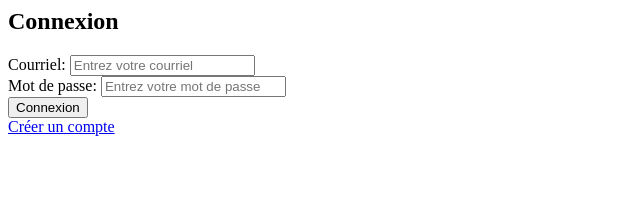
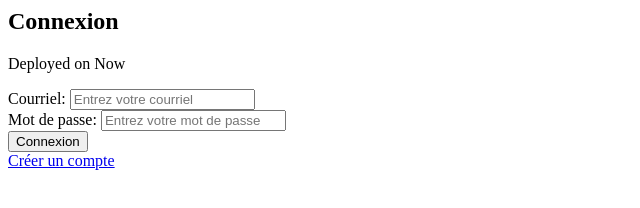
Before and after one commit to gadgetsan/IDK-do_Backend, a website: page minifront/login.htm in a window 1280 px wide. Shown: the whole page, without its empty margins (0-640 px from the left). Drawn offline with Linux system fonts and the light colour scheme.

Commit message:
small changes to test Zeit

```diff
--- a/minifront/login.htm
+++ b/minifront/login.htm
@@ -1,5 +1,6 @@
 <html>
 <h2>Connexion</h2>
+<p>Deployed on Now</p>
 <form method="post">
 	<label>Courriel:</label>
 	<input type="email" id="email" name="email" placeholder="Entrez votre courriel"></input>
```
